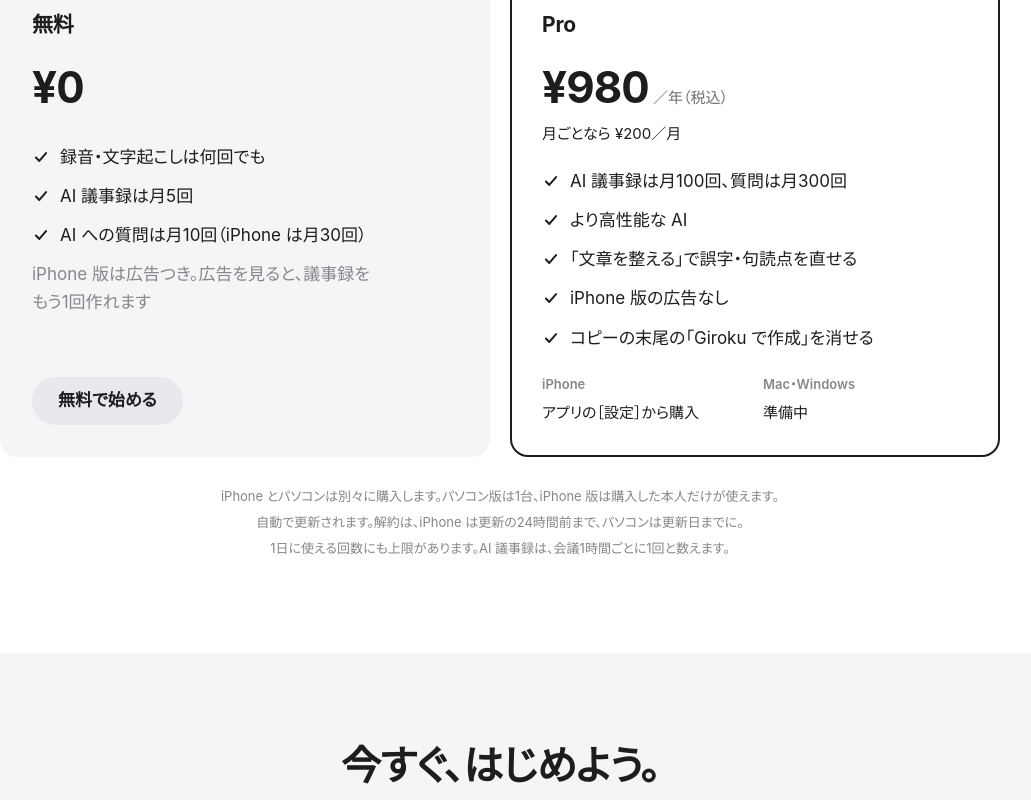
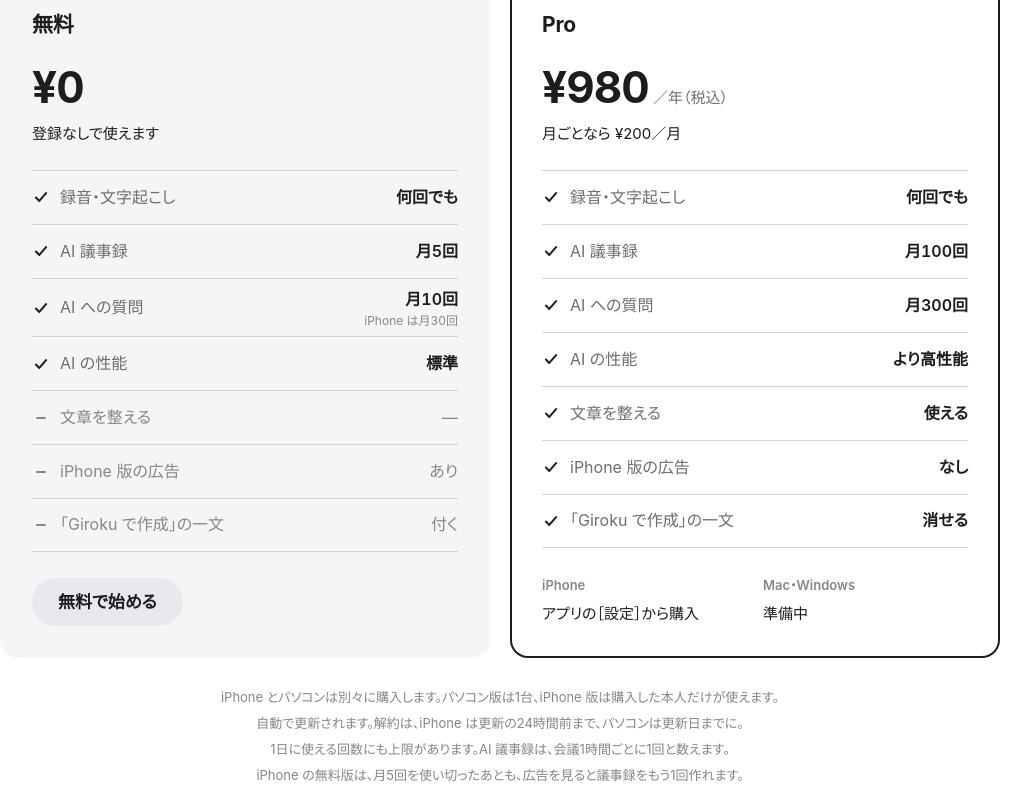
Before and after one commit to naoyattsuji/giroku-lp, a Next.js app: page / in a window 1280 px wide. Shown: the part 2620-3420 px from the top of the page, without its empty margins (140-1171 px from the left). Built offline with nearby package versions, Linux system fonts and the light colour scheme.

Commit message:
料金の表を、無料と Pro で同じ項目を同じ順に並べる比べる表に（本人の指摘：左右が対応せず字下げもずれていた）
Co-Authored-By: Claude Opus 5.5 <noreply@anthropic.com>

```diff
--- a/app/home.css
+++ b/app/home.css
@@ -220,6 +220,16 @@
 .h-price span { color: var(--h-ink-2); font-size: 15px; }
 .h-price-note { color: var(--h-ink-3); font-size: 14px !important; }
 .h-plan-actions { display: grid; grid-template-columns: 1fr 1fr; gap: 16px; }
+/* 比べる行：左右のカードで同じ項目・同じ高さ。印・項目名・数字の位置をすべての行でそろえる */
+.h-rows { list-style: none; padding: 0; margin: 24px 0 26px; flex: 1; }
+.h-rows li { display: grid; grid-template-columns: 18px 1fr auto; column-gap: 10px; align-items: center; min-height: 54px; padding: 8px 0; border-top: 1px solid var(--h-line); font-size: 16px; }
+.h-rows li:last-child { border-bottom: 1px solid var(--h-line); }
+.h-rows .h-check { margin: 0; }
+.h-row-label { color: var(--h-ink-2); }
+.h-row-value { text-align: right; font-weight: 600; font-variant-numeric: tabular-nums; display: grid; justify-items: end; }
+.h-row-value small { font-weight: 400; color: var(--h-ink-3); font-size: 12px !important; line-height: 1.3; }
+.h-row-off .h-row-label, .h-row-off .h-row-value { color: var(--h-ink-3); font-weight: 400; }
+.h-dash { color: var(--h-ink-3); }
 .h-plan-where { font-size: 13px !important; font-weight: 600; color: var(--h-ink-3); margin-bottom: 6px; }
 .h-plan-how { font-size: 15px !important; }
 .h-plan-sub { margin-top: 8px; color: var(--h-ink-3); font-size: 13px !important; }
--- a/app/page.tsx
+++ b/app/page.tsx
@@ -116,6 +116,49 @@ function downloadHref(platform: Platform): string {
   if (platform === "mac") return "/download/mac";
   if (platform === "windows") return "/download/windows";
   return "#download";
+}
+
+/** Pro にしか無いものの、無料の側の印（線） */
+function Dash(): ReactElement {
+  return (
+    <svg className="h-check h-dash" viewBox="0 0 16 16" aria-hidden="true">
+      <path d="M4.5 8h7" fill="none" stroke="currentColor" strokeWidth="1.8" strokeLinecap="round" />
+    </svg>
+  );
+}
+
+/*
+ * 料金の比べる行。無料と Pro のカードに同じ項目を同じ順で並べ、横に見ればそのまま比べられるようにする
+ * （2026-11-12 本人の指摘：左右で違う話が並び、字下げもそろっていなかった）
+ */
+const PLAN_ROWS: { label: string; free: string; freeNote?: string; pro: string; freeHas: boolean }[] = [
+  { label: "録音・文字起こし", free: "何回でも", pro: "何回でも", freeHas: true },
+  { label: "AI 議事録", free: "月5回", pro: "月100回", freeHas: true },
+  { label: "AI への質問", free: "月10回", freeNote: "iPhone は月30回", pro: "月300回", freeHas: true },
+  { label: "AI の性能", free: "標準", pro: "より高性能", freeHas: true },
+  { label: "文章を整える", free: "―", pro: "使える", freeHas: false },
+  { label: "iPhone 版の広告", free: "あり", pro: "なし", freeHas: false },
+  { label: "「Giroku で作成」の一文", free: "付く", pro: "消せる", freeHas: false },
+];
+
+function PlanRows({ plan }: { plan: "free" | "pro" }): ReactElement {
+  return (
+    <ul className="h-rows">
+      {PLAN_ROWS.map((row) => {
+        const has = plan === "pro" || row.freeHas;
+        return (
+          <li key={row.label} className={has ? "" : "h-row-off"}>
+            {has ? <Check /> : <Dash />}
+            <span className="h-row-label">{row.label}</span>
+            <span className="h-row-value">
+              {plan === "pro" ? row.pro : row.free}
+              {plan === "free" && row.freeNote ? <small>{row.freeNote}</small> : null}
+            </span>
+          </li>
+        );
+      })}
+    </ul>
+  );
 }
 
 function Check(): ReactElement {
@@ -251,25 +294,15 @@ export default function Home(): ReactElement {
             <article className="h-plan">
               <h3>無料</h3>
               <p className="h-price"><strong>¥0</strong></p>
-              <ul className="h-list">
-                <li><Check />録音・文字起こしは何回でも</li>
-                <li><Check />AI 議事録は月5回</li>
-                <li><Check />AI への質問は月10回（iPhone は月30回）</li>
-                <li className="h-muted">iPhone 版は広告つき。広告を見ると、議事録をもう1回作れます</li>
-              </ul>
+              <p className="h-plan-how">登録なしで使えます</p>
+              <PlanRows plan="free" />
               <a href="#download" className="h-button h-button-gray">無料で始める</a>
             </article>
             <article className="h-plan h-plan-pro">
               <h3>Pro</h3>
               <p className="h-price"><strong>¥980</strong><span>／年（税込）</span></p>
               <p className="h-plan-how">月ごとなら ¥200／月</p>
-              <ul className="h-list">
-                <li><Check />AI 議事録は月100回、質問は月300回</li>
-                <li><Check />より高性能な AI</li>
-                <li><Check />「文章を整える」で誤字・句読点を直せる</li>
-                <li><Check />iPhone 版の広告なし</li>
-                <li><Check />コピーの末尾の「Giroku で作成」を消せる</li>
-              </ul>
+              <PlanRows plan="pro" />
               <div className="h-plan-actions">
                 <div>
                   <p className="h-plan-where">iPhone</p>
@@ -291,6 +324,7 @@ export default function Home(): ReactElement {
             <p>iPhone とパソコンは別々に購入します。パソコン版は1台、iPhone 版は購入した本人だけが使えます。</p>
             <p>自動で更新されます。解約は、iPhone は更新の24時間前まで、パソコンは更新日までに。</p>
             <p>1日に使える回数にも上限があります。AI 議事録は、会議1時間ごとに1回と数えます。</p>
+            <p>iPhone の無料版は、月5回を使い切ったあとも、広告を見ると議事録をもう1回作れます。</p>
           </div>
           </HScroll>
         </Section>
```
